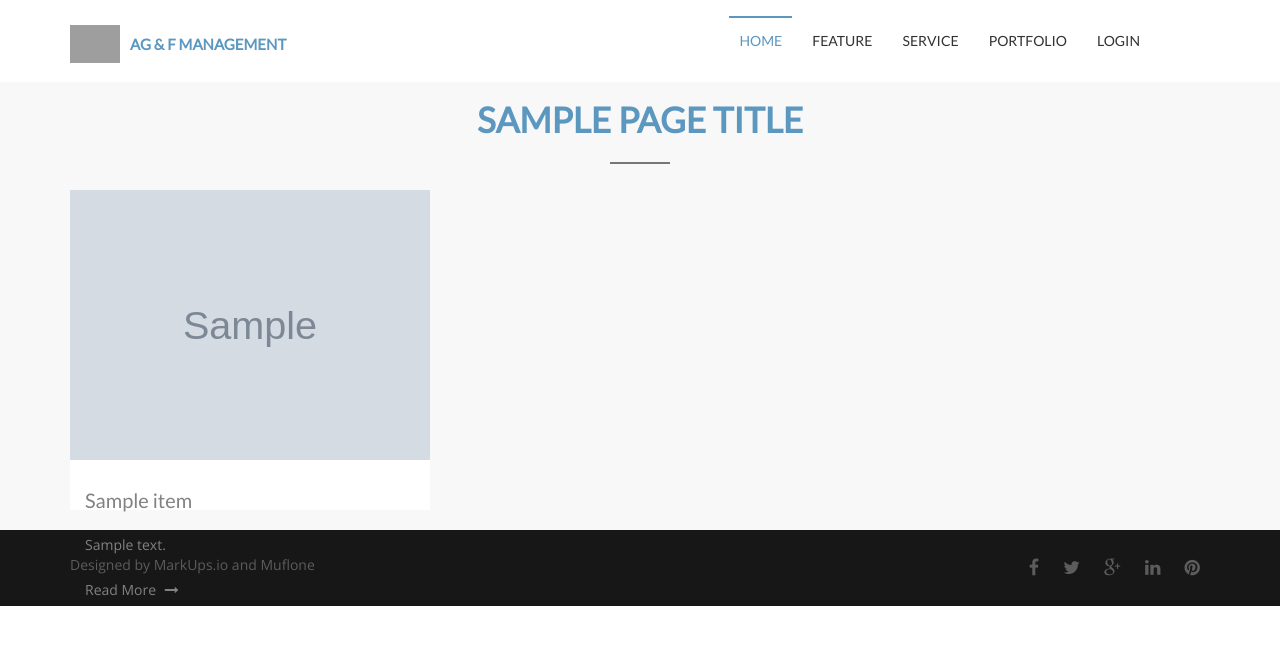
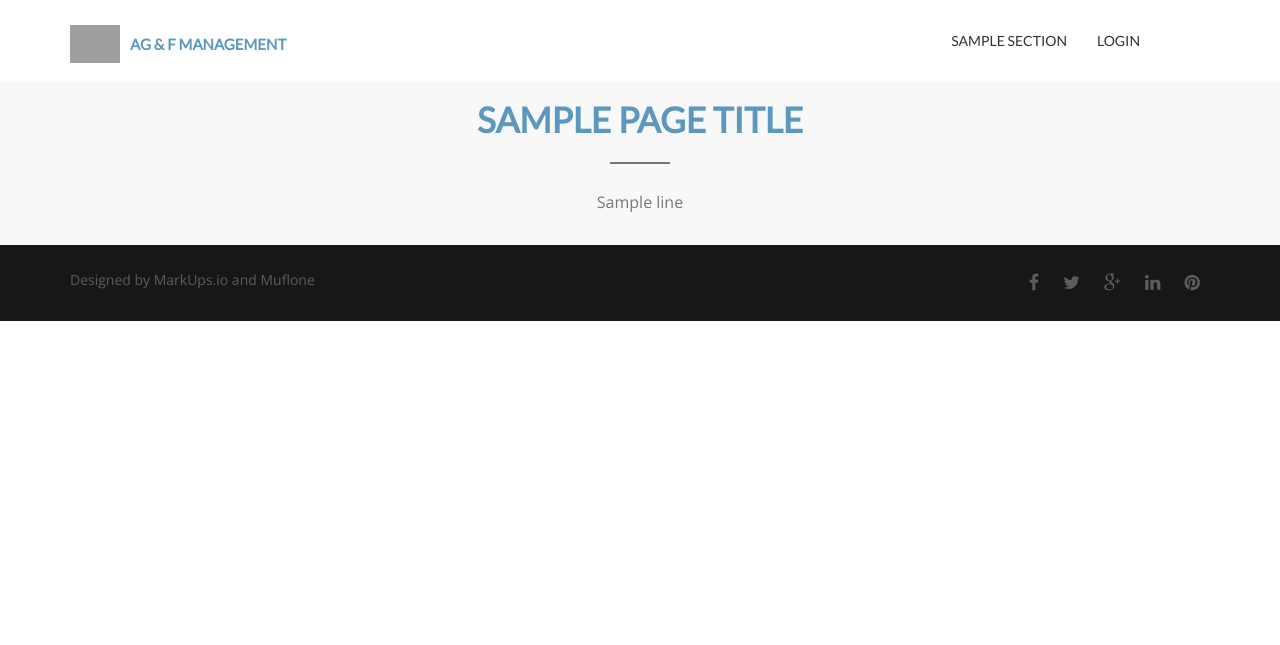
Before and after one commit to muflone/django-hotels, a Django app: template hotels/templates/hotels/base.html in a window 1280 px wide. Shown: the top 645 px of the page. Run offline with Django 3.2, Linux system fonts and the light colour scheme; the template is opened without the code that fills it: most values are stand-ins (such as "Sample title", 1, 10 or a date in 2020); grey boxes marked "Sample" are stand-in pictures; some libraries are stand-ins or nearby versions; grey boxes are pictures that could not be loaded.

Commit message:
Added templates for default and home pages

```diff
--- a/hotels/models/page_section.py
+++ b/hotels/models/page_section.py
@@ -17,6 +17,3 @@ class PageSection(models.Model):
 
     def __str__(self):
         return self.name
-
-    def description_paragraphs(self):
-        return self.description.replace('\r', '').split('\n\n')
--- a/hotels/templates/hotels/base.html
+++ b/hotels/templates/hotels/base.html
@@ -85,10 +85,9 @@
         </div>
         <div id="navbar" class="navbar-collapse collapse">
           <ul id="top-menu" class="nav navbar-nav navbar-right main-nav">
-            <li class="active"><a href="index.html">Home</a></li>
-            <li><a href="feature.html">Feature</a></li>
-            <li><a href="service.html">Service</a></li>
-            <li><a href="portfolio.html">Portfolio</a></li>
+{% for section in header_sections %}
+            <li{% if request_path == section.link %} class="active"{% endif %}><a href="{{ section.link }}">{{ section.header_title }}</a></li>
+{% endfor %}
             <li><a class="modal-form" data-target="#login-form" data-toggle="modal" href="#">Login</a></li>
           </ul>
         </div><!--/.nav-collapse -->
@@ -106,34 +105,14 @@
             <h2 class="title">{{ page_title }}</h2>
             <span class="line"></span>
             {% block content %}
+{% for line in page_content %}
+            <p>{{ line }}</p>
+{% endfor %}
             {% endblock %}
           </div>
         </div>
-{% if news %}
-        <div class="col-md-12">
-          <div class="latest-news-content">
-            <div class="row">
-  {% for item in news %}
-              <!-- start single latest news -->
-              <div class="col-md-4">
-                <article class="blog-news-single">
-                  <div class="blog-news-img">
-                    <a href="{{ item.link }}"><img src="{% static item.image %}" alt="{{ item.alt }}"></a>
-                  </div>
-                  <div class="blog-news-title">
-                    <h2><a href="{{ item.link }}">{{ item.title }}</a></h2>
-                  </div>
-                  <div class="blog-news-details">
-                    <p>{{ item.summary }}</p>
-                    <a class="blog-more-btn" href="{{ item.link }}">Read More <i class="fa fa-long-arrow-right"></i></a>
-                  </div>
-                </article>
-              </div>
-  {% endfor %}
-            </div>
-          </div>
-        </div>
-{% endif %}
+        {% block sections %}
+        {% endblock %}
       </div>
     </div>
   </section>
--- /dev/null
+++ b/hotels/templates/hotels/default.html
@@ -0,0 +1 @@
+{% extends 'hotels/base.html' %}
```
Also changed, not shown: hotels/templates/hotels/home.html (added, +31 -0 lines).
